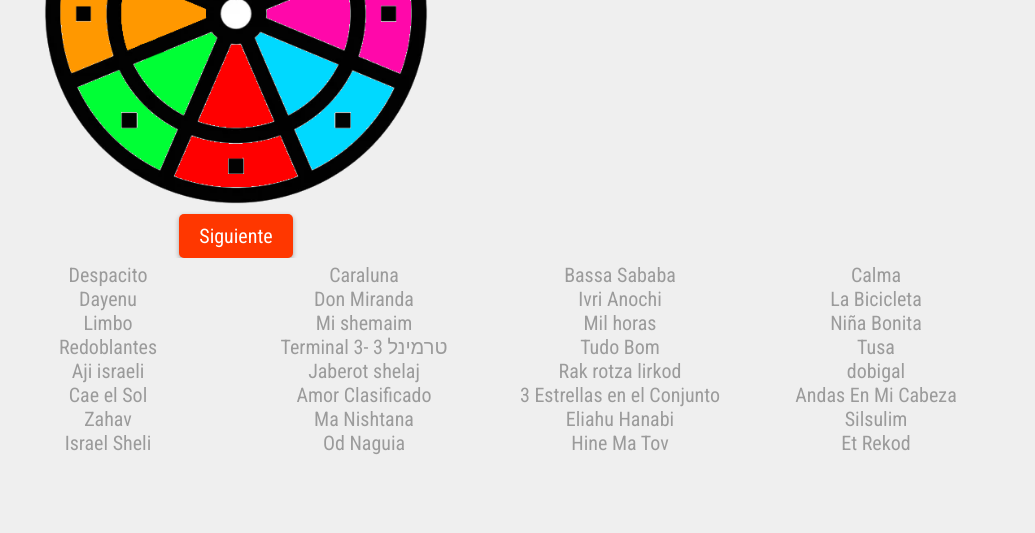
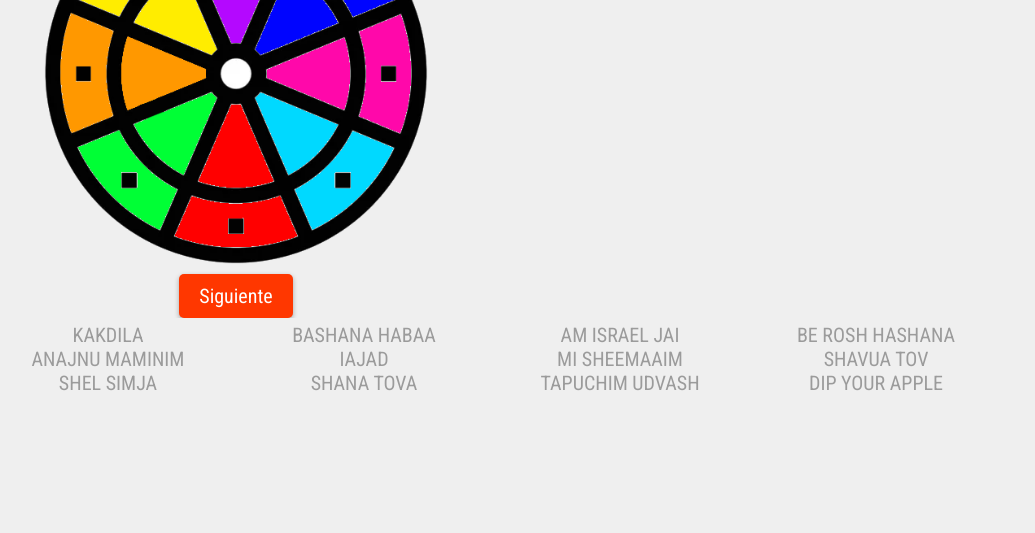
Before and after one commit to dylansel/mimons, a plain HTML site: page index.html in a window 1280 px wide. Shown: the part 267-800 px from the top of the page, without its empty margins (148-1183 px from the left). Drawn offline with Linux system fonts and the light colour scheme.

Commit message:
subida nueva

```diff
--- a/app.js
+++ b/app.js
@@ -1,167 +1,74 @@
 let songs = [
   {
-    title: "Despacito",
-    path: "src/songs/Despacito.mp3",
-    played: false
+    title: "KAKDILA",
+    path: "src/songs/עומר אדם  קאקדילה (Prod. By Moshe & Ofek).mp3",
+    played: false,
+    hStart: 35
   },
   {
-    title: "Caraluna",
-    path: "src/songs/Bacilos - Caraluna.mp3",
-    played: false
+    title: "BASHANA HABAA",
+    path: "src/songs/Bashana Haba'a - בשנה הבאה.mp3",
+    played: false,
+    hStart: 60
   },
   {
-    title: "Bassa Sababa",
-    path: "src/songs/Bassa Sababa.mp3",
-    played: false
+    title: "AM ISRAEL JAI",
+    path: "src/songs/Am Israel Jai.mp3",
+    played: false,
+    hStart: 40
   },
   {
-    title: "Calma",
-    path: "src/songs/Calma.mp3",
-    played: false
+    title: "BE ROSH HASHANA",
+    path: "src/songs/Berosh Hashana Ish lereeu.mp3",
+    played: false,
   },
   {
-    title: "Dayenu",
-    path: "src/songs/Dayenu.mp3",
-    played: false
+    title: "ANAJNU MAMINIM",
+    path: "src/songs/Anajnu ma'aminim.mp3",
+    played: false,
+    hStart: 32
+
   },
   {
-    title: "Don Miranda",
-    path: "src/songs/Don Miranda.mp3",
-    played: false
+    title: "IAJAD",
+    path: "src/songs/Yajad Shir la ahava.mp3",
+    played: false,
+    hStart: 62
   },
   {
-    title: "Ivri Anochi",
-    path: "src/songs/Ivri Anochi.mp3",
-    played: false
+    title: "MI SHEEMAAIM",
+    path: "src/songs/Mi shema'amim - HebreoEspañol - Eyal Golan.mp3",
+    played: false,
+    hStart: 68
   },
   {
-    title: "La Bicicleta",
-    path: "src/songs/La Bicicleta.mp3",
-    played: false
+    title: "SHAVUA TOV",
+    path: "",
+    played: false,
   },
   {
-    title: "Limbo",
-    path: "src/songs/Limbo.mp3",
-    played: false
+    title: "SHEL SIMJA",
+    path: "src/songs/ליאור נרקיס ועומר אדם מהפכה של שמחה Lior Narkis and Omer Adam.mp3",
+    played: false,
+    hStart: 50
   },
   {
-    title: "Mi shemaim",
-    path: "src/songs/Mi shema'amim.mp3",
-    played: false
+    title: "SHANA TOVA",
+    path: "",
+    played: false,
   },
   {
-    title: "Mil horas",
-    path: "src/songs/Mil horas.mp3",
-    played: false
+    title: "TAPUCHIM UDVASH",
+    path: "",
+    played: false,
   },
   {
-    title: "Niña Bonita",
-    path: "src/songs/Niña Bonita.mp3",
-    played: false
-  },
-  {
-    title: "Redoblantes",
-    path: "src/songs/Redoblantes.mp3",
-    played: false
-  },
-  {
-    title: "Terminal 3- טרמינל 3",
-    path: "src/songs/Terminal 3- טרמינל 3.mp3",
-    played: false
-  },
-  {
-    title: "Tudo Bom",
-    path: "src/songs/Tudo Bom.mp3",
-    played: false
-  },
-  {
-    title: "Tusa",
-    path: "src/songs/Tusa.mp3",
-    played: false
-  },
-  {
-    title: "Aji israeli",
-    path: "src/songs/התקווה .mp3",
-    played: false
-  },
-  {
-    title: "Jaberot shelaj",
-    path: "src/songs/עומר אדם - חברות שלך.mp3",
-    played: false
-  },
-  {
-    title:"Rak rotza lirkod",
-    path: "src/songs/ היא רק רוצה לרקוד.mp3",
-    played: false
-  },
-  {
-    title: "dobigal",
-    path: "src/songs/רון נשר#.mp3",
-    played: false
-  },
-  {
-    title: "Cae el Sol",
-    path: "src/songs/Cae el Sol.mp3",
-    played: false
-  },
-  {
-    title: "Amor Clasificado",
-    path: "src/songs/Amor Clasificado.mp3",
-    played: false
-  },
-  {
-    title: "3 Estrellas en el Conjunto",
-    path: "src/songs/3 Estrellas en el Conjunto.mp3",
-    played: false
-  },
-  {
-    title: "Andas En Mi Cabeza",
-    path: "src/songs/Andas En Mi Cabeza.mp3",
-    played: false
-  },
-  {
-    title: "Zahav",
-    path: "src/songs/Zahav.mp3",
-    played: false
-  },
-  {
-    title: "Ma Nishtana",
-    path: "src/songs/Mah Nishtanah.mp3",
-    played: false
-  },
-  {
-    title: "Eliahu Hanabi",
-    path: "src/songs/Eliahu Hanabi.mp3",
-    played: false
-  },
-  {
-    title: "Silsulim",
-    path: "src/songs/Silsulim.mp3",
-    played: false
-  },
-  {
-    title: "Israel Sheli",
-    path: "src/songs/Israel Sheli.mp3",
-    played: false
-  },
-  {
-    title: "Od Naguia",
-    path: "src/songs/Od Naguia.mp3",
-    played: false
-  },
-  {
-    title: "Hine Ma Tov",
-    path: "src/songs/Hine Ma Tov.mp3",
-    played: false
-  },
-  {
-    title: "Et Rekod",
-    path: "src/songs/Et Rekod.mp3",
-    played: false
+    title: "DIP YOUR APPLE",
+    path: "src/songs/Dip Your Apple - Fountainheads Rosh Hashanah.mp3",
+    played: false,
   },
 
 ];
-
 
 function fadeOut(audio) {
   let fadeInterval = setInterval(() => {
@@ -179,8 +86,6 @@ function fadeOut(audio) {
   }, 50);
 }
 
-
-
 function fadeIn(audio) {
   audio.volume = 0;
   audio.play();
@@ -197,39 +102,38 @@ function fadeIn(audio) {
   }, 50);
 }
 
-
-
 const audioCtx = new AudioContext();
 const spinSound = new Audio('/src/songs/Redoblantes.mp3');
 
 function playSound() {
-
-  spinSound.currentTime = 3.2; // Establecer inicio en 1:10
+  spinSound.currentTime = 3.2;
   spinSound.play();
 }
 
-
 let audio = new Audio();
 const $contCancion = document.getElementById('songTitle');
+
 function iCancionByPath(path) {
   for (let i = 0; i < songs.length; i++) {
     if (songs[i].path === path) {
       return i;
     }
   }
-    return -1; // Retorna -1 si no se encuentra una coincidencia
+  return -1;
 }
 
 function aleatorio(minimo, maximo) {
   return Math.floor(Math.random() * (maximo - minimo + 1)) + minimo;
 }
+
 const $roulette = document.getElementById("roulette");
 function start() {
   $roulette.classList.add("roulette");
   setTimeout(()=>{
     $roulette.classList.remove("roulette");
-    },3000)
+  },1000); // Ruleta más rápida: dura 1 segundo
 }
+
 const stateBtn = (state) => {
   const $btn = document.getElementById("nextBtn")
   if(!state){
@@ -241,18 +145,12 @@ function playSound() {
   }
 }
 
-
-
-
 const isEnd = ()=>{
   const cancionesPorReproducir = songs.filter(function(s) {
     return s.played === false;
   });
   return cancionesPorReproducir.length
 }
-
-
-
 
 window.addEventListener("click", e=>{
   let $btn = e.target;
@@ -264,35 +162,24 @@ function playSound() {
     $contCancion.classList.remove("mostrando")
     setTimeout(()=>{
       tirar()
-
       stateBtn(isEnd()>0)
-      },3500)
-
+    },1500) // Reducido el delay para que arranque rápido
   }
   if($btn.matches("#stop-btn")){
     if (audio.paused) {
-        fadeIn(audio, 500); // Aumenta gradualmente el volumen del audio durante 1 segundo
+      fadeIn(audio);
     } else {
-        fadeOut(audio, 500); // Reduce gradualmente el volumen del audio durante 1 segundo
+      fadeOut(audio);
     }
-
   }
-
-
-
 })
 
-
-
 window.addEventListener("load", ()=>{
-    // Llama la función cuando se haya cargado completamente la página
   insertarCanciones();
 })
 
-
 function insertarCanciones() {
   const listaCanciones = document.getElementById('lcanciones');
-    // Agrega los títulos de las canciones filtradas a la lista
   const cancionesHTML = songs.map(function(s) {
     let li = '<li class="lista';
     if (s.played) {
@@ -305,34 +192,35 @@ function playSound() {
   listaCanciones.innerHTML = cancionesHTML;
 }
 
-
-
 function tirar(){
-
-
   const cancionesPorReproducir = songs.filter(function(s) {
     return s.played === false;
   });
-    if(cancionesPorReproducir.length >= 1){// Animaciones previas
 
+  if(cancionesPorReproducir.length >= 1){
     // Elegir canción
     const cancion = cancionesPorReproducir[aleatorio(0,cancionesPorReproducir.length-1)];
 
     // Reproducir canción
     audio = new Audio(cancion.path);
-      audio.currentTime = 30; // Establecer inicio
-      fadeIn(audio)
 
-      // Actualizar el estado de la canción
+    if (cancion.hStart !== undefined && !isNaN(cancion.hStart)) {
+      audio.currentTime = cancion.hStart;
+    } else {
+      audio.currentTime = aleatorio(20, 60);
+    }
+
+    fadeIn(audio);
+
+    // Actualizar estado
     cancion.played = true;
     songs[iCancionByPath(cancion.path)] = cancion;
 
-      // Actualizar la lista de canciones en el HTML
+    // Actualizar lista
     insertarCanciones();
 
-      // Actualizar el título de la canción en el HTML
+    // Actualizar título
     $contCancion.innerHTML= cancion.title;
     $contCancion.classList.add("mostrando")
   }
-
 }
--- a/index.html
+++ b/index.html
@@ -20,7 +20,7 @@
                     </div>
                     <div id="infoCancion" class="infoCancion">
                         <div class="header">
-                            <h1>BINGO MUSICAL</h1>
+                            <h1>ROSH HARAMAH</h1>
                         </div>
                         <div class=headerinfoCancion>
                            <h2 >Cancion </h2>
```
Also changed, not shown: 10 other files. Lines whose indentation alone changed are shown as unchanged.
